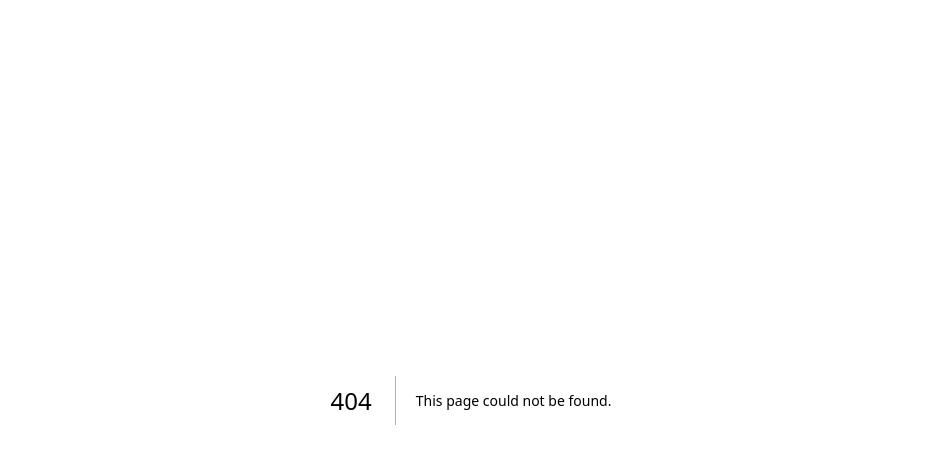
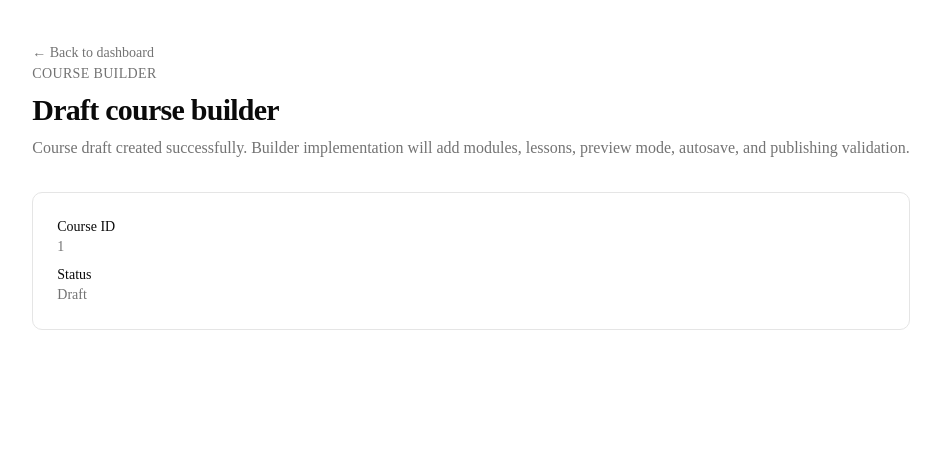
Before and after one commit to Dmitrii-Lobanov/course-creation-platform, a Next.js app: page /dashboard/courses/1/builder in a window 1280 px wide. Before the commit this address had no page. Shown: the top 464 px of the page, without its empty margins (169-1110 px from the left). Built offline with nearby package versions, Linux system fonts and the light colour scheme.

Commit message:
feat: add course draft creation form

```diff
--- /dev/null
+++ b/src/app/dashboard/courses/[courseId]/builder/page.tsx
@@ -0,0 +1,56 @@
+// src/app/dashboard/courses/[courseId]/builder/page.tsx
+import Link from "next/link";
+
+type CourseBuilderPageProps = {
+  params: Promise<{
+    courseId: string;
+  }>;
+};
+
+export default async function CourseBuilderPage({
+  params,
+}: CourseBuilderPageProps) {
+  const { courseId } = await params;
+
+  return (
+    <main className="mx-auto max-w-5xl px-6 py-10">
+      <div className="mb-8 space-y-3">
+        <Link
+          href="/dashboard"
+          className="text-sm text-muted-foreground hover:text-foreground"
+        >
+          ← Back to dashboard
+        </Link>
+
+        <div className="space-y-2">
+          <p className="text-sm font-medium uppercase tracking-wide text-muted-foreground">
+            Course Builder
+          </p>
+
+          <h1 className="text-3xl font-bold tracking-tight">
+            Draft course builder
+          </h1>
+
+          <p className="text-muted-foreground">
+            Course draft created successfully. Builder implementation will add
+            modules, lessons, preview mode, autosave, and publishing validation.
+          </p>
+        </div>
+      </div>
+
+      <section className="rounded-lg border p-6">
+        <dl className="space-y-2 text-sm">
+          <div>
+            <dt className="font-medium">Course ID</dt>
+            <dd className="text-muted-foreground">{courseId}</dd>
+          </div>
+
+          <div>
+            <dt className="font-medium">Status</dt>
+            <dd className="text-muted-foreground">Draft</dd>
+          </div>
+        </dl>
+      </section>
+    </main>
+  );
+}
--- a/src/app/dashboard/courses/new/page.tsx
+++ b/src/app/dashboard/courses/new/page.tsx
@@ -0,0 +1,38 @@
+// src/app/dashboard/courses/new/page.tsx
+import Link from "next/link";
+
+import { CreateCourseForm } from "@/features/courses/components/create-course-form";
+
+export default function NewCoursePage() {
+  return (
+    <main className="mx-auto max-w-3xl px-6 py-10">
+      <div className="mb-8 space-y-3">
+        <Link
+          href="/dashboard"
+          className="text-sm text-muted-foreground hover:text-foreground"
+        >
+          ← Back to dashboard
+        </Link>
+
+        <div className="space-y-2">
+          <p className="text-sm font-medium uppercase tracking-wide text-muted-foreground">
+            Course Draft
+          </p>
+
+          <h1 className="text-3xl font-bold tracking-tight">
+            Create a new course
+          </h1>
+
+          <p className="text-muted-foreground">
+            Start with the core course details. You will add modules, lessons,
+            publishing validation, and preview mode in the builder.
+          </p>
+        </div>
+      </div>
+
+      <section className="rounded-lg border p-6">
+        <CreateCourseForm />
+      </section>
+    </main>
+  );
+}
--- a/src/features/courses/components/create-course-form.tsx
+++ b/src/features/courses/components/create-course-form.tsx
@@ -0,0 +1,103 @@
+"use client";
+
+import { useActionState } from "react";
+import { useFormStatus } from "react-dom";
+
+import {
+  createCourseAction,
+  type CreateCourseActionState,
+} from "../actions/create-course.action";
+
+const initialState: CreateCourseActionState = {
+  errors: {},
+};
+
+function SubmitButton() {
+  const { pending } = useFormStatus();
+
+  return (
+    <button
+      type="submit"
+      disabled={pending}
+      className="rounded-md bg-foreground px-4 py-2 text-background disabled:cursor-not-allowed disabled:opacity-60"
+    >
+      {pending ? "Creating course..." : "Create draft course"}
+    </button>
+  );
+}
+
+export function CreateCourseForm() {
+  const [state, formAction] = useActionState(createCourseAction, initialState);
+
+  return (
+    <form action={formAction} className="space-y-6">
+      <div className="space-y-2">
+        <label htmlFor="title" className="text-sm font-medium">
+          Course title
+        </label>
+
+        <input
+          id="title"
+          name="title"
+          type="text"
+          placeholder="Advanced React Performance"
+          className="w-full rounded-md border bg-background px-3 py-2 outline-none focus:ring-2 focus:ring-foreground/20"
+        />
+
+        {state.errors?.title ? (
+          <p className="text-sm text-red-500">{state.errors.title[0]}</p>
+        ) : null}
+      </div>
+
+      <div className="space-y-2">
+        <label htmlFor="description" className="text-sm font-medium">
+          Description
+        </label>
+
+        <textarea
+          id="description"
+          name="description"
+          placeholder="Describe what students will learn and why this course matters."
+          rows={5}
+          className="w-full resize-none rounded-md border bg-background px-3 py-2 outline-none focus:ring-2 focus:ring-foreground/20"
+        />
+
+        {state.errors?.description ? (
+          <p className="text-sm text-red-500">{state.errors.description[0]}</p>
+        ) : null}
+      </div>
+
+      <div className="space-y-2">
+        <label htmlFor="level" className="text-sm font-medium">
+          Level
+        </label>
+
+        <select
+          id="level"
+          name="level"
+          defaultValue=""
+          className="w-full rounded-md border bg-background px-3 py-2 outline-none focus:ring-2 focus:ring-foreground/20"
+        >
+          <option value="" disabled>
+            Select course level
+          </option>
+          <option value="beginner">Beginner</option>
+          <option value="intermediate">Intermediate</option>
+          <option value="advanced">Advanced</option>
+        </select>
+
+        {state.errors?.level ? (
+          <p className="text-sm text-red-500">{state.errors.level[0]}</p>
+        ) : null}
+      </div>
+
+      {state.errors?.form ? (
+        <div className="rounded-md border border-red-200 bg-red-50 px-3 py-2 text-sm text-red-600">
+          {state.errors.form[0]}
+        </div>
+      ) : null}
+
+      <SubmitButton />
+    </form>
+  );
+}
```
